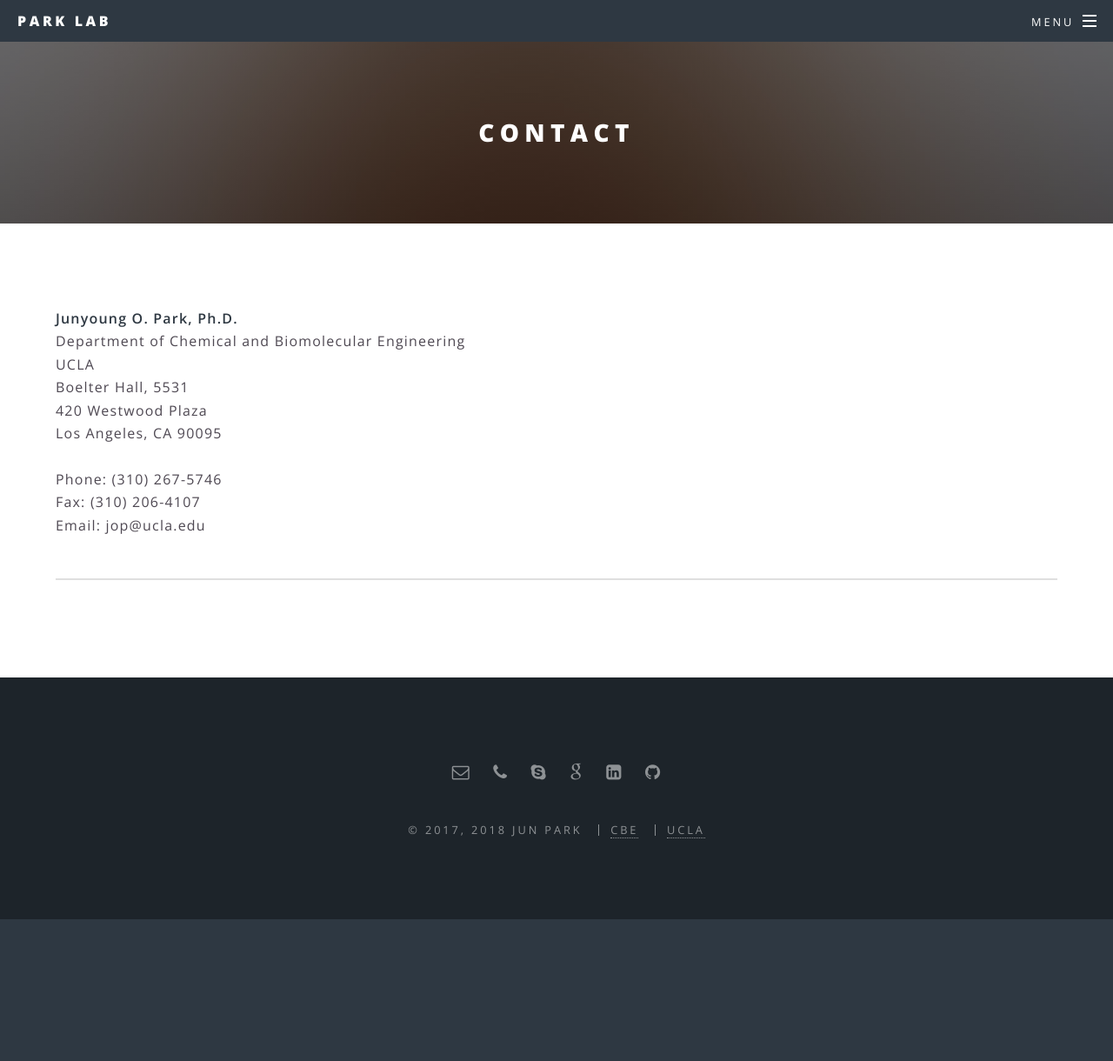
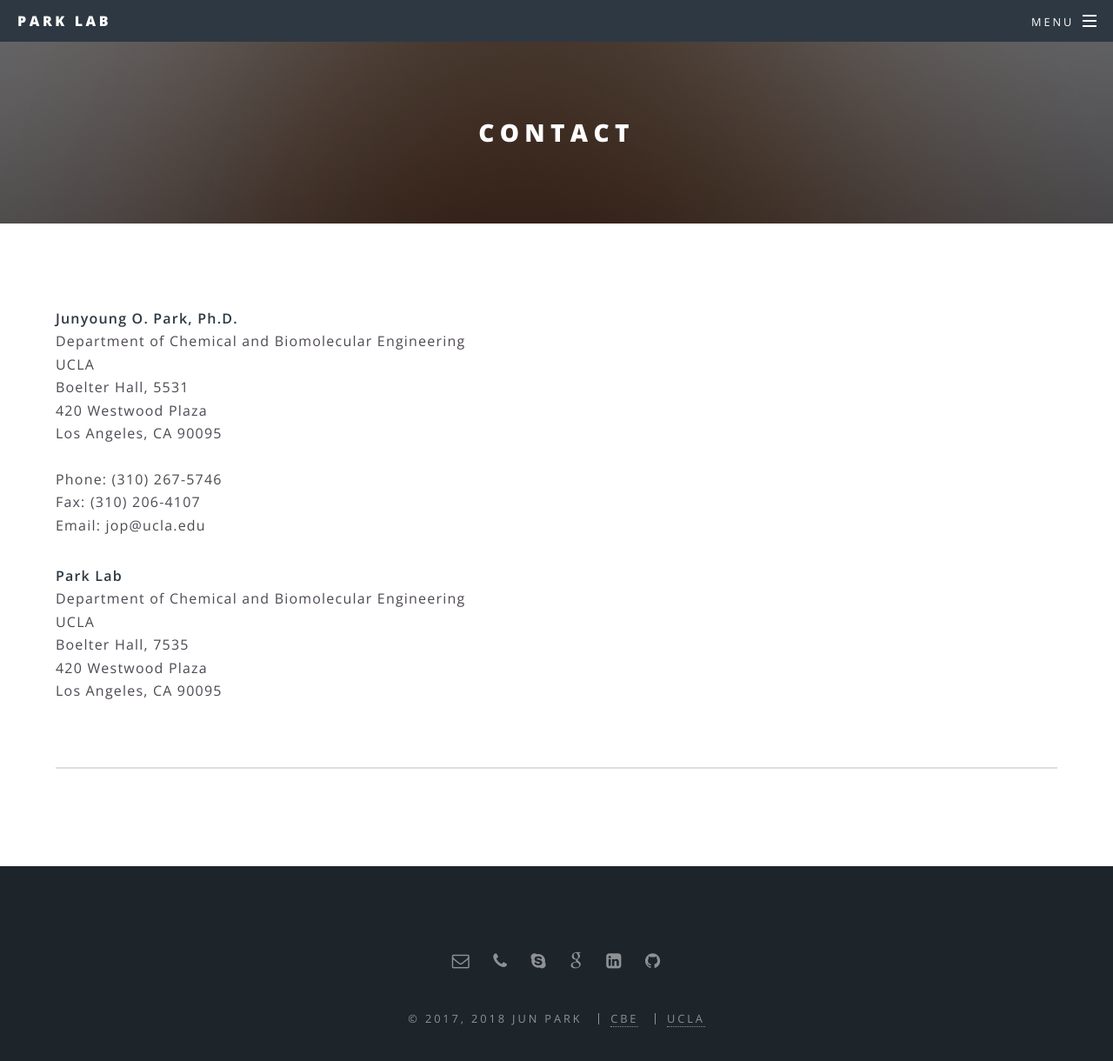
Before and after one commit to jopark/jopark.github.io, a Jekyll site: the page built from contact.html, in a window 1280 px wide and 1274 px high. Shown: the top 1220 px of the window at 87% size. Built offline with Jekyll 4.4.1, drawn with Linux system fonts in a browser that asks for light colours.

Commit message:
minor info update

```diff
--- a/contact.html
+++ b/contact.html
@@ -13,4 +13,11 @@ categories: hidden
 	Fax: (310) 206-4107<br />
 	Email: jop@ucla.edu<br />
 	</p>
+	<p><b>Park Lab</b><br />
+	Department of Chemical and Biomolecular Engineering<br />
+	UCLA<br />
+	Boelter Hall, 7535<br />
+	420 Westwood Plaza<br />
+	Los Angeles, CA 90095<br /><br />
+	</p>
 	<hr />
--- a/publications.html
+++ b/publications.html
@@ -4,9 +4,9 @@ title: Publications
 ---
 
 <ul class="ul2">
-<li>Li, S. H.-J., Li, Z., Park, J. O., King, C. G., Rabinowitz, J. D., Wingreen, N. S., Gitai, Z.  <a href="https://doi.org/10.1038/s41564-018-0199-2" onclick="trackOutboundLink('https://doi.org/10.1038/s41564-018-0199-2'); return false;"><i>Escherichia coli</i> translation strategies differ across carbon, nitrogen and phosphorus limitation conditions.</a> <i>Nature Microbiology</i> (2018) doi:10.1038/s41564-018-0199-2</li>
+<li>Li, S. H.-J., Li, Z., Park, J. O., King, C. G., Rabinowitz, J. D., Wingreen, N. S., Gitai, Z.  <a href="https://doi.org/10.1038/s41564-018-0199-2" onclick="trackOutboundLink('https://doi.org/10.1038/s41564-018-0199-2'); return false;"><i>Escherichia coli</i> translation strategies differ across carbon, nitrogen and phosphorus limitation conditions.</a> <i>Nature Microbiology</i> (2018) doi: 10.1038/s41564-018-0199-2</li>
 <li>Tanner, L. B., Goglia, A. G., Wei, M. H., Sehgal, T., Parsons, L. R., Park, J. O., White, E., Toettcher, J. E., Rabinowitz, J. D.  <a href="https://doi.org/10.1016/j.cels.2018.06.003" onclick="trackOutboundLink('https://doi.org/10.1016/j.cels.2018.06.003'); return false;">Four Key Steps Control Glycolytic Flux in Mammalian Cells.</a> <i>Cell Systems</i> (2018) doi:10.1016/j.cels.2018.06.003</li>
-<li>Miller, R. A., Shi, Y., Lu, W., Pirman, D. A., Jatkar, A., Blatnik, M., Wu, H., Cardenas, C., Wan, M., Foskett, J. K., Park, J. O., Zhang, Y., Holland, W. L., Rabinowitz, J. D., Birnbaum, M. J.  <a href="https://www.nature.com/articles/nm.4514" onclick="trackOutboundLink('https://www.nature.com/articles/nm.4514'); return false;">Targeting hepatic glutaminase activity to ameliorate hyperglycemia.</a> <i>Nature Medicine</i> (2018) doi:10.1038/nm.4514</li>
+<li>Miller, R. A., Shi, Y., Lu, W., Pirman, D. A., Jatkar, A., Blatnik, M., Wu, H., Cardenas, C., Wan, M., Foskett, J. K., Park, J. O., Zhang, Y., Holland, W. L., Rabinowitz, J. D., Birnbaum, M. J.  <a href="https://www.nature.com/articles/nm.4514" onclick="trackOutboundLink('https://www.nature.com/articles/nm.4514'); return false;">Targeting hepatic glutaminase activity to ameliorate hyperglycemia.</a> <i>Nature Medicine</i> (2018) doi: 10.1038/nm.4514</li>
 <li>Song, Y., Marmion, R. A., Park, J. O., Biswas, D., Rabinowitz, J. D., Shvartsman, S. Y.  <a href="http://www.cell.com/developmental-cell/fulltext/S1534-5807(17)30501-4" onclick="trackOutboundLink('http://www.cell.com/developmental-cell/fulltext/S1534-5807(17)30501-4'); return false;">Dynamic control of dNTP synthesis in early embryos.</a> <i>Developmental Cell</i> 42,1-8 (2017) doi: 10.1016/j.devcel.2017.06.013</li>
 <li>Schober, A. F., Ingle, C., Park, J. O., Chen, L., Rabinowitz, J. D., Junier, I., Rivoire. O., Reynolds, K. A.  <a href="http://www.biorxiv.org/content/early/2017/03/23/120006" onclick="trackOutboundLink('http://www.biorxiv.org/content/early/2017/03/23/120006'); return false;">An evolutionary module in central metabolism.</a> <i>bioRxiv</i> (2017)</li>
 <li>Hackett, S. R., Zanotelli, V. R. T., Xu, W., Goya, J., Park, J. O., Perlman, D. H., Gibney, P. A., Botstein, D., Storey, J. D., Rabinowitz, J. D.  <a href="http://science.sciencemag.org/content/354/6311/aaf2786" onclick="trackOutboundLink('http://science.sciencemag.org/content/354/6311/aaf2786'); return false;">Systems-level analysis of mechanisms regulating yeast metabolic flux.</a> <i>Science</i> 354:aaf2786 (2016) doi: 10.1126/science.aaf2786</li>
```
